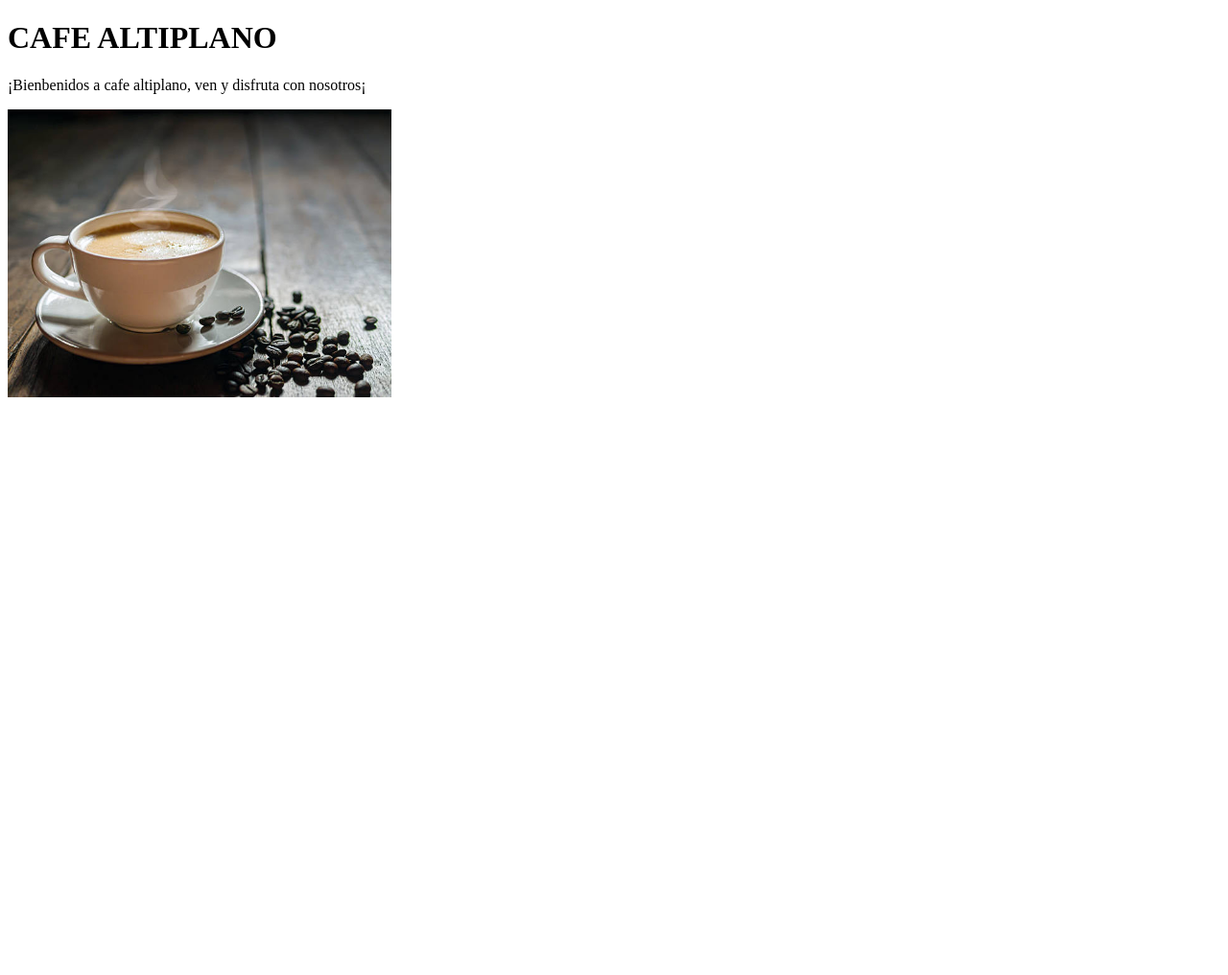
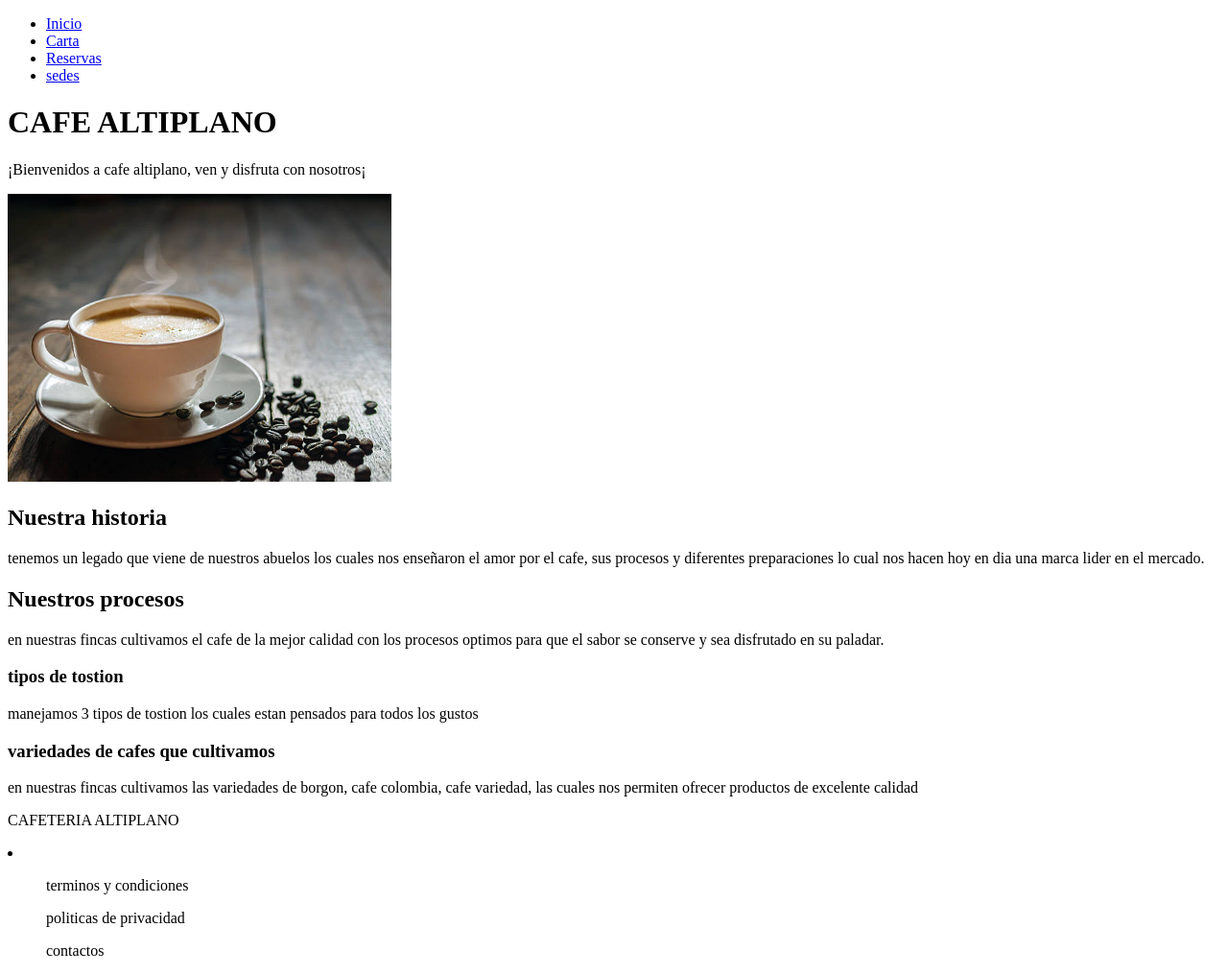
Before and after one commit to niquinterom/QUINTERO_NICOLAS_PROYECTO_FINAL, a plain HTML site: page index.html in a window 1280 px wide. Shown: the whole page at 96% size. Before the commit the page ends 800 px from the top, so only its background shows below. Drawn offline with Linux system fonts and the light colour scheme.

Commit message:
pie de pagina

```diff
--- a/index.html
+++ b/index.html
@@ -1,14 +1,46 @@
 <!DOCTYPE html>
 <html lang="en">
+
 <head>
+    <nav>
+        <ul>
+            <li><a href="index.html">Inicio</a></li>
+            <li><a href="carta.html">Carta</a></li>
+            <li><a href="reservas.html">Reservas</a></li>
+            <li><a href="sedes.html">sedes</a></li>
+        </ul>
+    </nav>
+
     <meta charset="UTF-8">
     <meta name="viewport" content="width=device-width, initial-scale=1.0">
     <title>CAFE ALTIPLANO</title>
     <h1> CAFE ALTIPLANO </h1>
-    <P> ¡Bienbenidos a cafe altiplano, ven y disfruta con nosotros¡ </P>
+    <P> ¡Bienvenidos a cafe altiplano, ven y disfruta con nosotros¡ </P>
     <img src="imagenes/index01.jpg" width="400" height="300">
 </head>
+
 <body>
+    <h2>Nuestra historia</h2>
+    <p>tenemos un legado que viene de nuestros abuelos los cuales nos enseñaron el amor por el cafe, sus procesos y
+        diferentes preparaciones lo cual nos hacen hoy en dia una marca lider en el mercado.</p>
+    <h2> Nuestros procesos</h2>
+    <p> en nuestras fincas cultivamos el cafe de la mejor calidad con los procesos optimos para que el sabor se conserve
+        y sea disfrutado en su paladar.</p>
+    <h3> tipos de tostion</h3>
+    <p> manejamos 3 tipos de tostion los cuales estan pensados para todos los gustos</p>
+    <h3> variedades de cafes que cultivamos</h3>
+    <p> en nuestras fincas cultivamos las variedades de borgon, cafe colombia, cafe variedad, las cuales nos permiten
+        ofrecer productos de excelente calidad</p>
 
+
+        <footer>
+            <p> CAFETERIA ALTIPLANO </p>
+            <li>
+                <ul>terminos y condiciones</ul>
+                <ul> politicas de privacidad</ul>
+                <ul> contactos</ul>
+            </li>
+        </footer>
 </body>
+
 </html>
```
Also changed, not shown: carta.html (+18 -0 lines), reservas.html (+18 -0 lines), sedes.html (+9 -0 lines).
